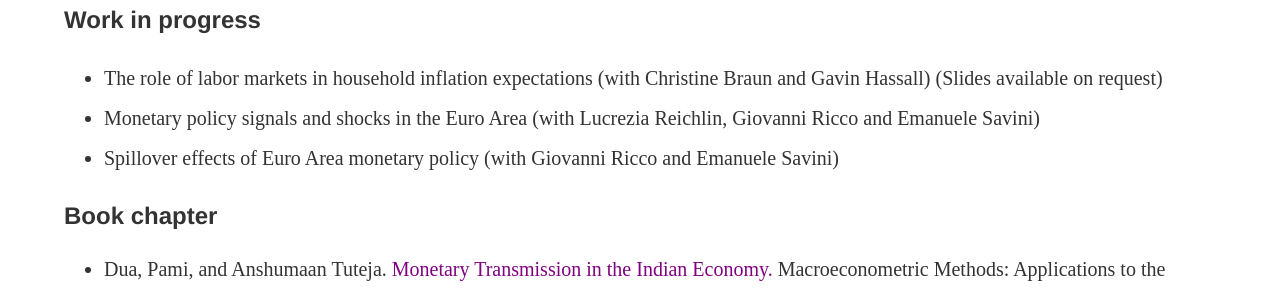
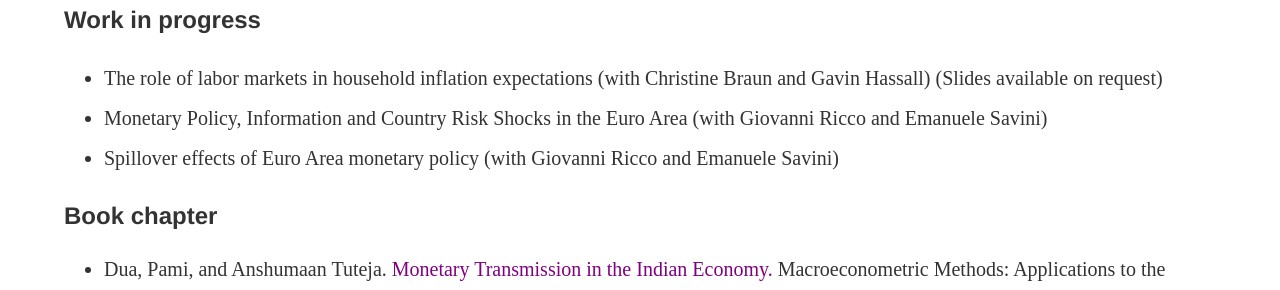
Before and after one commit to anshumaan-tuteja/anshumaan-tuteja.github.io, a Jekyll site: the page built from _pages/research.html, in a window 1280 px wide. Shown: the part 739-1029 px from the top of the page. Built offline with Jekyll 4.4.1, drawn with Linux system fonts in a browser that asks for light colours; some of the changed lines change nothing that is shown.

Commit message:
Update research
Abstract title of Euro Area paper

```diff
--- a/_pages/research.html
+++ b/_pages/research.html
@@ -27,12 +27,12 @@ title: Research page
       Preliminary results suggest that households form aggregate inflation expectations by utilizing information from goods prices but do not update it in response to revisions in their expected labour market outcomes.
       We study the implication of the lack of updating in a simulation exercise.
       In comparison to a model with optimal learning, output gap between perfect and imperfect information is more volatile when the estimated learning process is calibrated to the data.</p> -->
-    <li> Monetary policy signals and shocks in the Euro Area (with Lucrezia Reichlin, Giovanni Ricco and Emanuele Savini) </li>
-    <!-- <p align="justify"; style="font-size:1em"><b>Abstract</b>: High frequency surprises in financial markets data are a popular choice for constructing an instrument to identify the effects of monetary policy shocks. However, these surprises are a combination of monetary policy, information and risk premium shocks which may lead to empirical puzzles.
-      In this paper, we show how to isolate monetary policy shocks using high frequency surprises of data from the Euro Area.
-      We control for information shocks using the information set of market participants and then extract four factors with a structural interpretation - target, forward guidance, quantitative easing, and country risk factor.
-      Using these factors as external instruments in a Structural Vector Autoregression model, we demonstrate that isolating monetary policy shocks eliminates empirical puzzles in impulse response functions.
-      Results for policy shocks suggest that target and QE shocks were equally effective in achieving the desired effect on inflation and output. In addition, shocks to country risk premium negatively impacted Italian industrial production and the European stock market. </p> -->
+    <li> Monetary Policy, Information and Country Risk Shocks in the Euro Area (with Giovanni Ricco and Emanuele Savini) </li>
+    <!-- <p align="justify"; style="font-size:1em"><b>Abstract</b>: High frequency surprises in financial markets data are a popular choice for constructing an instrument to identify the effects of monetary policy shocks.
+      However, these surprises are a combination of monetary policy, information and risk premium shocks which may lead to empirical puzzles.
+      This study examines high-frequency market responses to ECB policy announcements, providing instrumental variables to identify four types of monetary policy shocks -- conventional policy, forward guidance, quantitative easing/tightening, and asymmetric country risk -- along with information shocks.
+      Our findings show that non-linear information effects, especially prominent during episodes of acute market stress in euro area crises, are key to resolving puzzles in macroeconomic and financial variable responses reported in studies using high-frequency European data.
+      The IVs obtained by controlling for these effects yield, in a VAR model, dynamic responses to monetary tightenings with contractionary impacts on output and prices. </p> -->
     <li> Spillover effects of Euro Area monetary policy (with Giovanni Ricco and Emanuele Savini) </li>
     <!-- <p align="justify"; style="font-size:1em"><b>Abstract</b>: This study examines the spillover effects of quantitative easing policy of the European Central Bank to the Western African Economic Monetary Union (WAEMU).
       The peg of the common currency against the Euro allows us to focus on the demand and financial channel of international transmission. We estimate Bilateral vector autoregression (BVAR) models consisting of national macroeconomic and financial data at monthly frequency.
```
